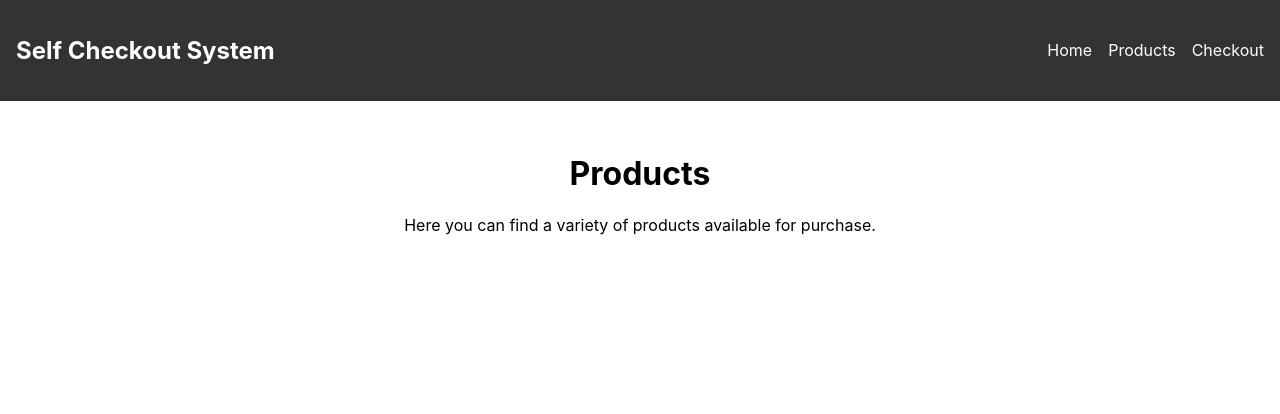
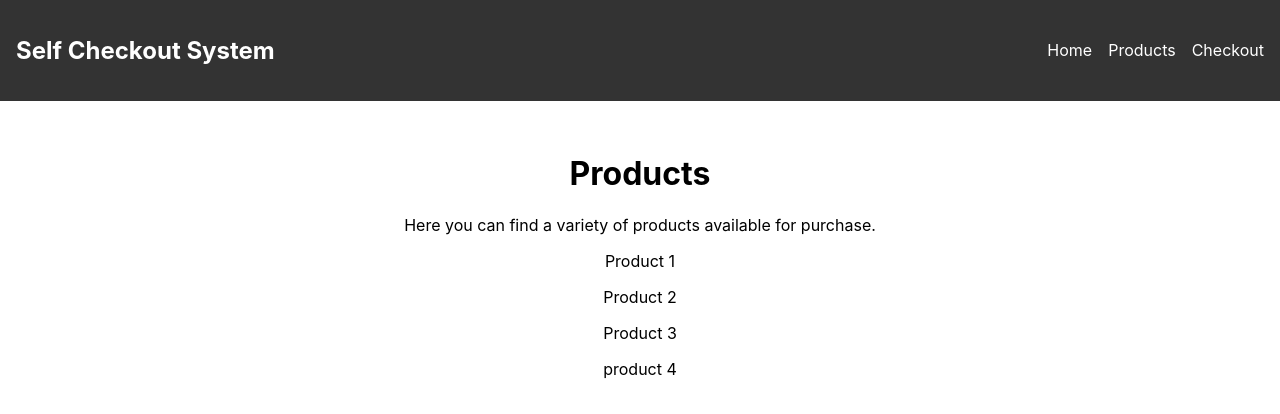
Before and after one commit to Brandonflex/Self-Check-out-system, a React (Create React App) app: page /products in a window 1280 px wide. Shown: the top 414 px of the page. Built offline with nearby package versions, Linux system fonts and the light colour scheme.

Commit message:
Update Products.js

```diff
--- a/src/Components/Products/Products.js
+++ b/src/Components/Products/Products.js
@@ -7,6 +7,11 @@ const Products = () => {
       <h1>Products</h1>
       <p>Here you can find a variety of products available for purchase.</p>
       {/* Add product listing here */}
+
+      <p>Product 1</p>
+      <p>Product 2</p>
+      <p>Product 3</p>
+      <p>product 4</p>
     </div>
   );
 };
```
